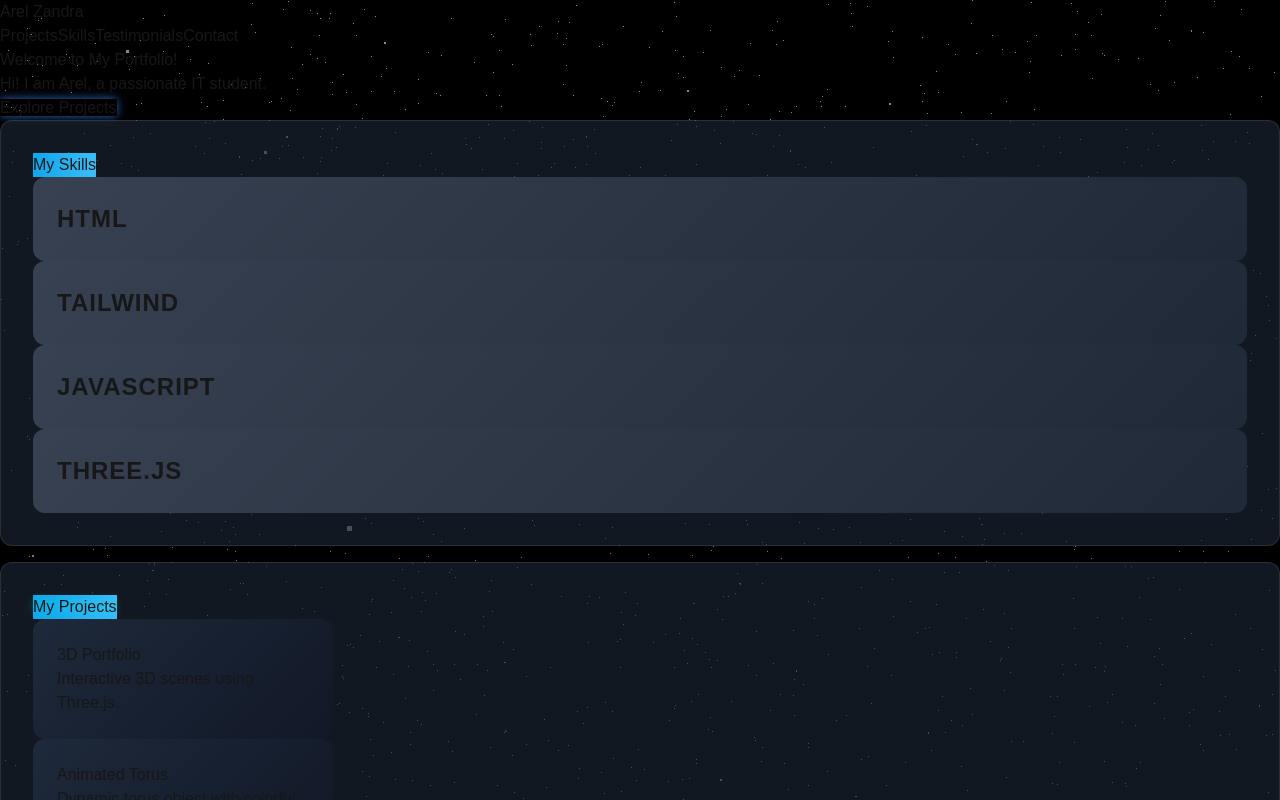
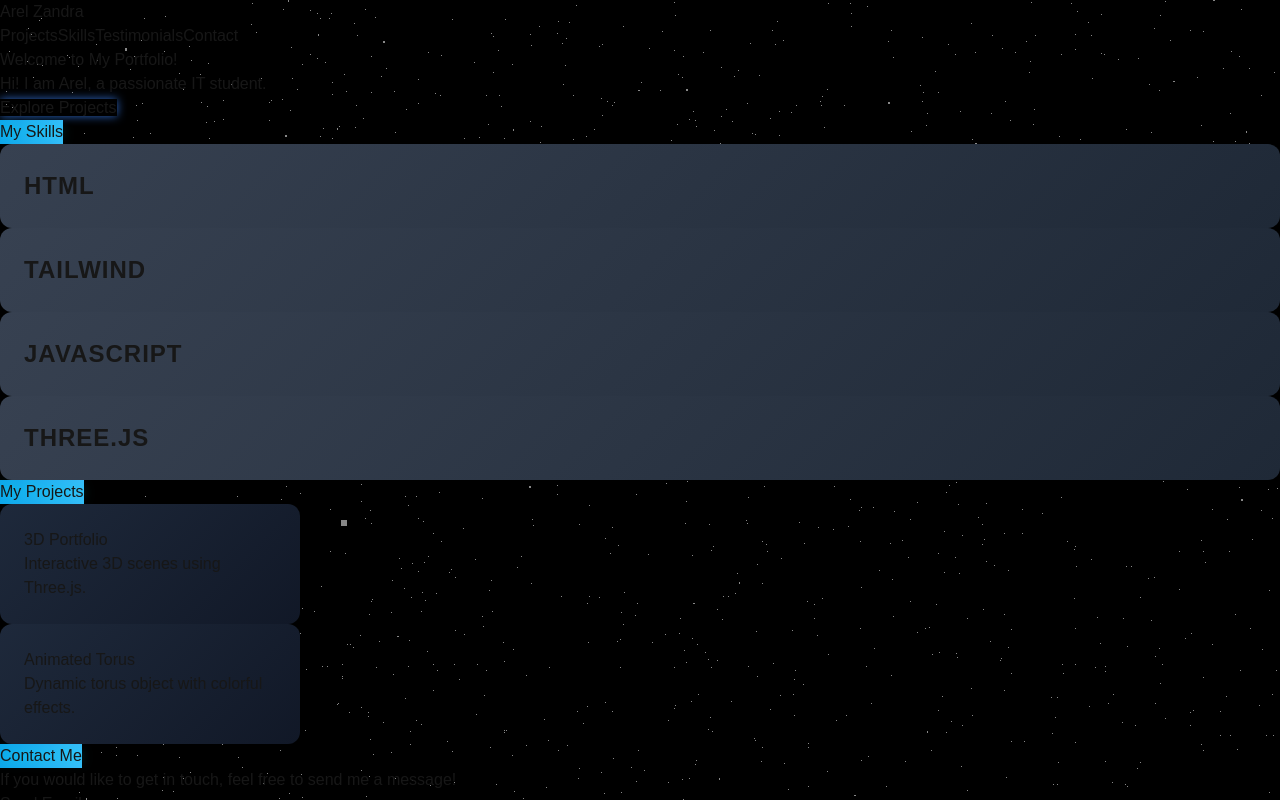
Before and after one commit to arelquack/arelzandra, a Next.js app: page / in a window 1280 px wide. Shown: the top 800 px of the page. Built offline with nearby package versions, Linux system fonts and the light colour scheme.

Commit message:
update: background color for each section

```diff
--- a/src/app/components/Contact.tsx
+++ b/src/app/components/Contact.tsx
@@ -2,13 +2,14 @@ import React from "react";
 
 const Contact: React.FC = () => {
     return (
-        <section id="contact" className="bg-gray-800 p-12 relative glass-bg">
-            <h2 className="text-4xl font-bold mb-8 text-center text-gray-100 tracking-widest">
+        <section id="contact" className="bg-gray-900 p-12 relative">
+            <div className="absolute inset-0 bg-black opacity-50"></div> {/* Transparent overlay */}
+            <h2 className="text-4xl font-bold mb-8 text-center text-gray-100 tracking-widest relative z-10">
                 <span className="bg-gradient-to-r from-blue-400 to-cyan-500 text-transparent bg-clip-text animate-text-glow">
                     Contact Me
                 </span>
             </h2>
-            <div className="max-w-xl mx-auto text-center">
+            <div className="max-w-xl mx-auto text-center relative z-10">
                 <p className="text-lg text-gray-300 mb-8">
                     If you would like to get in touch, feel free to send me a message!
                 </p>
--- a/src/app/components/Projects.tsx
+++ b/src/app/components/Projects.tsx
@@ -1,12 +1,13 @@
 const Projects: React.FC = () => {
     return (
-        <section id="projects" className="p-12 bg-gray-700 relative glass-bg overflow-hidden">
-            <h2 className="text-4xl font-bold mb-8 text-center text-gray-100 tracking-widest">
+        <section id="projects" className="p-12 relative bg-gray-900 overflow-hidden">
+            <div className="absolute inset-0 bg-black opacity-50"></div> {/* Transparent overlay */}
+            <h2 className="text-4xl font-bold mb-8 text-center text-gray-100 tracking-widest relative z-10">
                 <span className="bg-gradient-to-r from-blue-400 to-cyan-500 text-transparent bg-clip-text animate-text-glow">
                     My Projects
                 </span>
             </h2>
-            <div className="flex flex-wrap justify-center gap-8">
+            <div className="flex flex-wrap justify-center gap-8 relative z-10">
                 <div className="project-card group">
                     <h3 className="text-xl font-semibold mb-2 text-gray-50 group-hover:text-blue-400 transition">3D Portfolio</h3>
                     <p className="text-gray-300 group-hover:text-gray-100 transition">
--- a/src/app/components/Skills.tsx
+++ b/src/app/components/Skills.tsx
@@ -1,12 +1,13 @@
 const Skills: React.FC = () => {
     return (
-        <section id="skills" className="p-12 bg-gray-800 relative glass-bg overflow-hidden">
-            <h2 className="text-4xl font-bold mb-8 text-center text-gray-100 tracking-widest">
-                <span className="bg-gradient-to-r from-blue-400 to-cyan-500 text-transparent bg-clip-text">
+        <section id="skills" className="p-12 relative bg-gray-900 overflow-hidden">
+            <div className="absolute inset-0 bg-black opacity-50"></div> {/* Transparent overlay */}
+            <h2 className="text-4xl font-bold mb-8 text-center text-gray-100 tracking-widest relative z-10">
+                <span className="bg-gradient-to-r from-blue-400 to-cyan-500 text-transparent bg-clip-text animate-text-glow">
                     My Skills
                 </span>
             </h2>
-            <div className="grid grid-cols-2 md:grid-cols-4 gap-8 text-center">
+            <div className="grid grid-cols-2 md:grid-cols-4 gap-8 text-center relative z-10">
                 <div className="skill-card">
                     <p className="text-2xl font-bold text-gray-50">HTML</p>
                 </div>
--- a/src/app/globals.css
+++ b/src/app/globals.css
@@ -260,6 +260,26 @@ footer p {
 }
 
 /* Animasi untuk bintang */
+/* CSS untuk elemen bintang */
+#star-field {
+  position: fixed;  /* Menggunakan fixed untuk menempel di latar belakang */
+  top: 0;
+  left: 0;
+  width: 100%;
+  height: 100%;
+  pointer-events: none; /* Tidak menghalangi interaksi dengan elemen lainnya */
+  z-index: -1; /* Menempatkan bintang di belakang konten */
+}
+
+.star {
+  position: absolute;
+  width: 2px;
+  height: 2px;
+  background-color: rgba(255, 255, 255, 0.8);
+  border-radius: 50%;
+  animation: twinkle 1.5s infinite ease-in-out;
+}
+
 @keyframes twinkle {
   0% {
     opacity: 0.5;
@@ -271,27 +291,3 @@ footer p {
     opacity: 0.5;
   }
 }
-
-#star-field {
-  position: absolute;
-  top: 0;
-  left: 0;
-  width: 100%;
-  height: 100%;
-  pointer-events: none; /* Agar tidak mengganggu interaksi dengan elemen lainnya */
-}
-
-.star {
-  position: absolute;
-  width: 2px;
-  height: 2px;
-  background-color: rgba(255, 255, 255, 0.8);
-  border-radius: 50%;
-  animation: twinkle infinite linear;
-}
-
-.star {
-  animation-name: twinkle;
-  animation-timing-function: ease-in-out;
-  animation-iteration-count: infinite;
-}
--- a/src/app/layout.tsx
+++ b/src/app/layout.tsx
@@ -1,4 +1,4 @@
-import StarField from "@/app/components/StarField";
+import StarField from "@/app/components/StarField"; // Import StarField
 import { Geist, Geist_Mono } from "next/font/google";
 import "@/app/globals.css";
 
@@ -23,9 +23,13 @@ export default function RootLayout({ children }: { children: React.ReactNode })
       <body
         className={`${geistSans.variable} ${geistMono.variable} antialiased relative`}
       >
-        {/* Background StarField */}
-        <StarField />
-        {children}
+        {/* Latar belakang StarField */}
+        <StarField /> {/* Memastikan ini ada di seluruh halaman */}
+
+        {/* Konten utama, pastikan z-10 ada untuk konten */}
+        <div className="relative z-10">
+          {children}
+        </div>
       </body>
     </html>
   );
```
